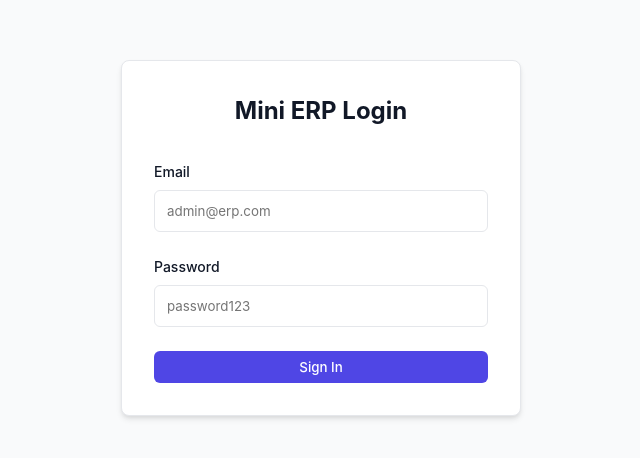
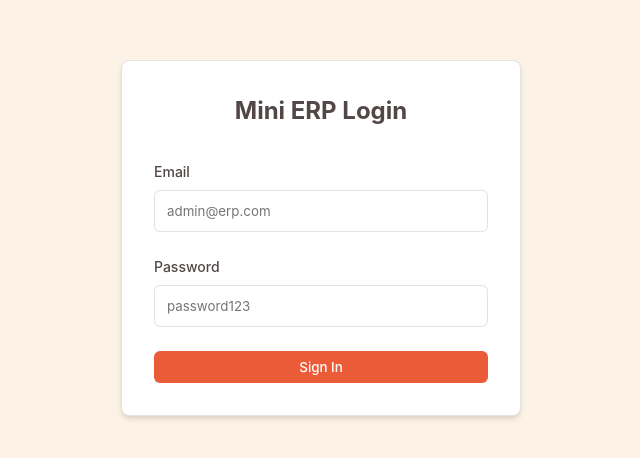
Before and after one commit to developer-meett/Fundsroom-Assignment, a React (Vite) app in the folder frontend/: page /login in a window 1280 px wide. Shown: the part 162-620 px from the top of the page, without its empty margins (319-959 px from the left). Built offline with nearby package versions, Linux system fonts and the light colour scheme; no server answers.

Commit message:
Update design system to Vintage Warm palette

```diff
--- a/frontend/src/index.css
+++ b/frontend/src/index.css
@@ -1,24 +1,16 @@
 :root {
-  --primary: #4F46E5;
-  --primary-hover: #4338CA;
-  --secondary: #10B981;
-  --bg-color: #F9FAFB;
+  --primary: #EC5B38;
+  --primary-hover: #D84D2C;
+  --secondary: #A8A492;
+  --bg-color: #FCF2E5;
   --card-bg: #FFFFFF;
-  --text-main: #111827;
-  --text-muted: #6B7280;
-  --border-color: #E5E7EB;
+  --text-main: #524646;
+  --text-muted: #A8A492;
+  --border-color: rgba(168, 164, 146, 0.3);
   --danger: #EF4444;
   --font-family: 'Inter', -apple-system, BlinkMacSystemFont, "Segoe UI", Roboto, Helvetica, Arial, sans-serif;
 }
-@media (prefers-color-scheme: dark) {
-  :root {
-    --bg-color: #111827;
-    --card-bg: #1F2937;
-    --text-main: #F9FAFB;
-    --text-muted: #9CA3AF;
-    --border-color: #374151;
-  }
-}
+
 * { box-sizing: border-box; margin: 0; padding: 0; }
 body { font-family: var(--font-family); background-color: var(--bg-color); color: var(--text-main); line-height: 1.5; -webkit-font-smoothing: antialiased; }
 a { color: var(--primary); text-decoration: none; }
```
